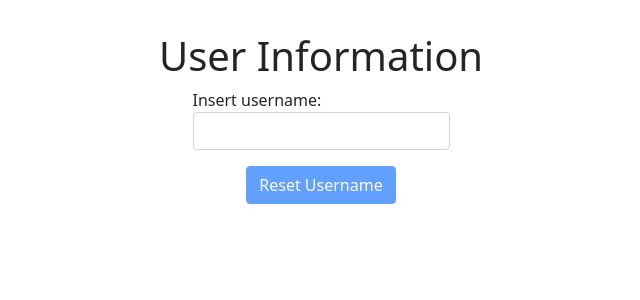
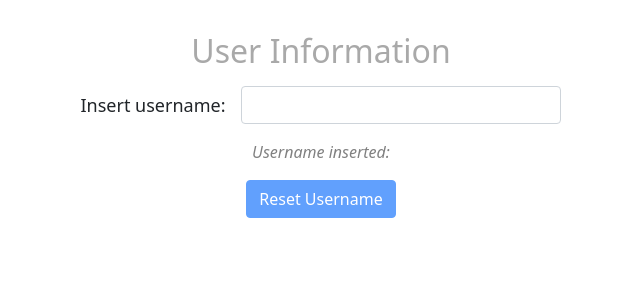
Before and after one commit to Gabriel-A-Rocha/angular-bindings, an Angular app: page / in a window 1280 px wide. Shown: the top 300 px of the page, without its empty margins (319-959 px from the left). Built offline with nearby package versions, Linux system fonts and the light colour scheme.

Commit message:
centralize contents

```diff
--- a/src/app/user-info/user-info.component.css
+++ b/src/app/user-info/user-info.component.css
@@ -6,16 +6,33 @@
   margin: 2rem auto;
 }
 
-input {
-  margin-bottom: 1rem;
-}
-
-h2 {
+label {
   font-size: large;
+  margin-right: 1rem;
 }
 
 p {
   color: grey;
   font-style: italic;
-  display: none;
 }
+
+.form-control {
+  width: 20rem;
+}
+
+.input-div {
+  display: flex;
+  align-items: center;
+
+  justify-content: center;
+  flex-direction: row;
+
+  margin-bottom: 1rem;
+}
+
+.title {
+  font-size: 2rem;
+  font-weight: 400;
+  color: darkgrey;
+  margin-bottom: 1rem;
+}
--- a/src/app/user-info/user-info.component.ts
+++ b/src/app/user-info/user-info.component.ts
@@ -16,6 +16,7 @@ export class UserInfoComponent implements OnInit {
   resetUsername() {
     this.username = '';
     this.buttonDisabledStatus = true;
+    this.renderUsernameText();
   }
 
   handleInputChange(evt: any) {
@@ -26,7 +27,6 @@ export class UserInfoComponent implements OnInit {
   renderUsernameText() {
     const usernameText = document.querySelector('p');
     if (usernameText) {
-      console.log('\n🪁 ~ usernameText', usernameText);
       usernameText.style.display = !!this.username ? 'block' : 'none';
     }
   }
```
